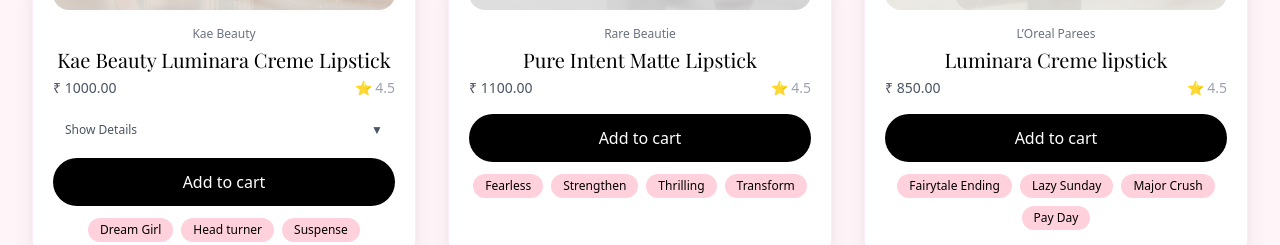
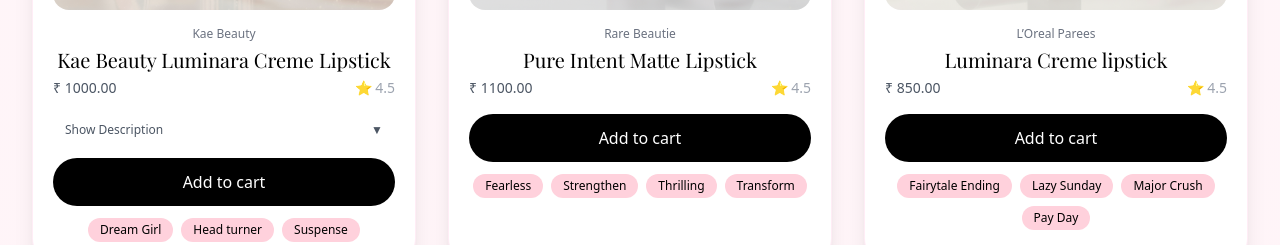
Before and after one commit to elviraallcosmetics/elviraallcosmetics, a React (Create React App) app: page / in a window 1280 px wide. Shown: the part 2180-2425 px from the top of the page. Built offline with nearby package versions, Linux system fonts and the light colour scheme.

Commit message:
Update Home.js

```diff
--- a/src/Home.js
+++ b/src/Home.js
@@ -840,8 +840,8 @@
       <div className="flex items-center justify-between">
         <span className="font-medium">
           {expandedProduct === product.id
-            ? "Hide Details"
-            : "Show Details"}
+            ? "Hide Description"
+            : "Show Description"}
         </span>
         <span
           className="transform transition-transform"
```
